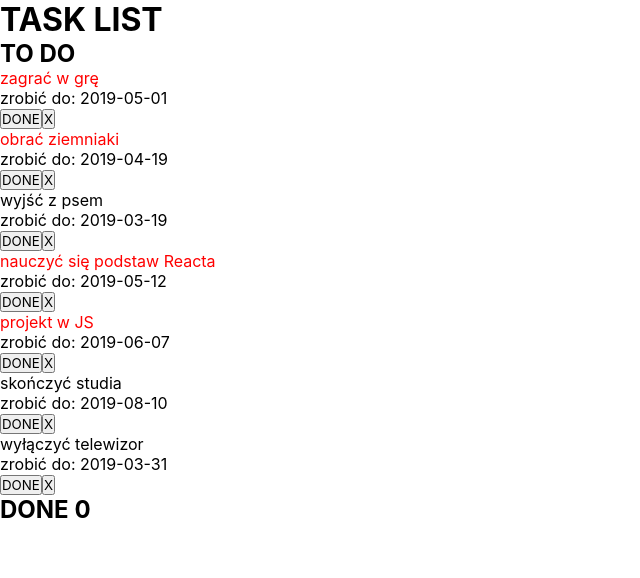
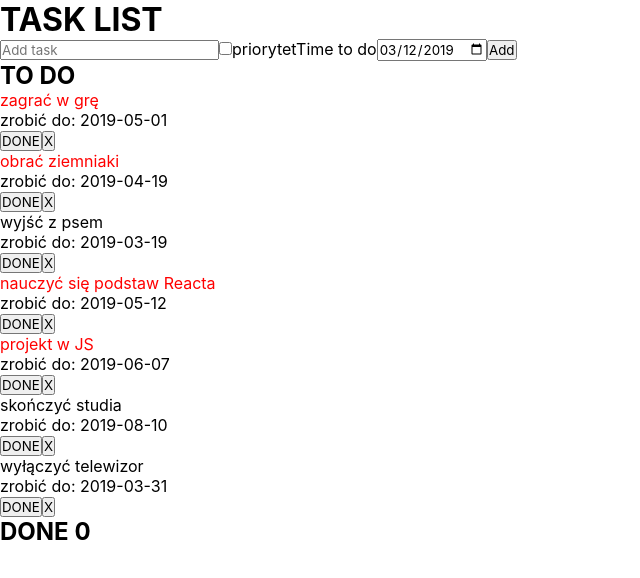
Before and after one commit to conspir0/114.react-to-do-app, a React (Create React App) app: page / in a window 1280 px wide. Shown: the top 578 px of the page, without its empty margins (0-640 px from the left). Built offline with nearby package versions, Linux system fonts and the light colour scheme.

Commit message:
Create form in AddTask component

```diff
--- a/src/components/AddTask.js
+++ b/src/components/AddTask.js
@@ -1,11 +1,61 @@
 import React, { Component } from "react";
 
 class AddTask extends Component {
-  state = {};
+  minDate = new Date().toISOString().slice(0, 10);
+  state = {
+    text: "",
+    checked: false,
+    date: this.minDate
+  };
+
+  handleText = e => {
+    this.setState({
+      text: e.target.value
+    });
+  };
+
+  handleCheckBox = e => {
+    this.setState({
+      checked: !this.state.checked
+    });
+  };
+
+  handleDate = e => {
+    this.setState({
+      date: e.target.value
+    });
+  };
+
+  handleClick = () => {};
+
   render() {
+    let maxDate = this.minDate.slice(0, 4) * 1 + 1;
+    maxDate = maxDate + "-12-31";
     return (
       <>
         <h1>TASK LIST</h1>
+        <input
+          type="text"
+          placeholder="Add task"
+          value={this.state.text}
+          onChange={this.handleText}
+        />
+        <input
+          type="checkbox"
+          checked={this.state.checked}
+          id="important"
+          onChange={this.handleCheckBox}
+        />
+        <label htmlFor="important">priorytet</label>
+        <label htmlFor="date">Time to do</label>
+        <input
+          type="date"
+          value={this.state.date}
+          min={this.minDate}
+          max={maxDate}
+          onChange={this.handleDate}
+        />
+        <button onClick={this.handleClick}>Add</button>
       </>
     );
   }
```
